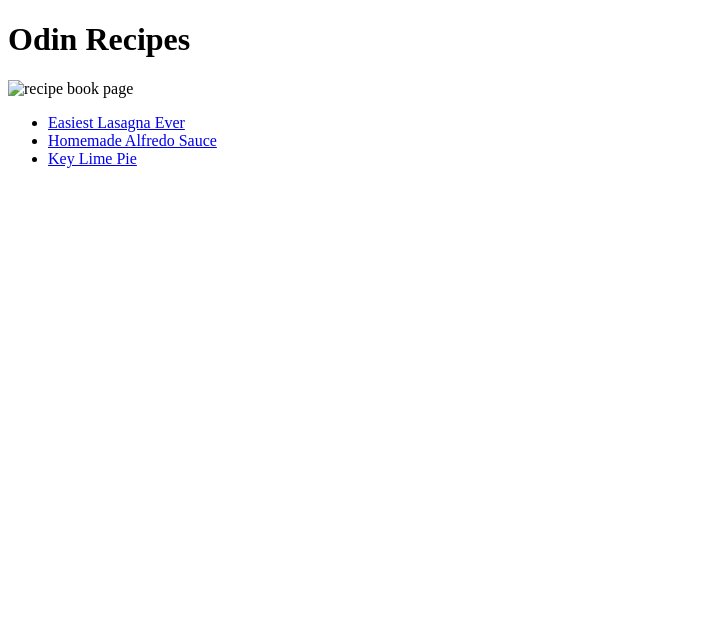
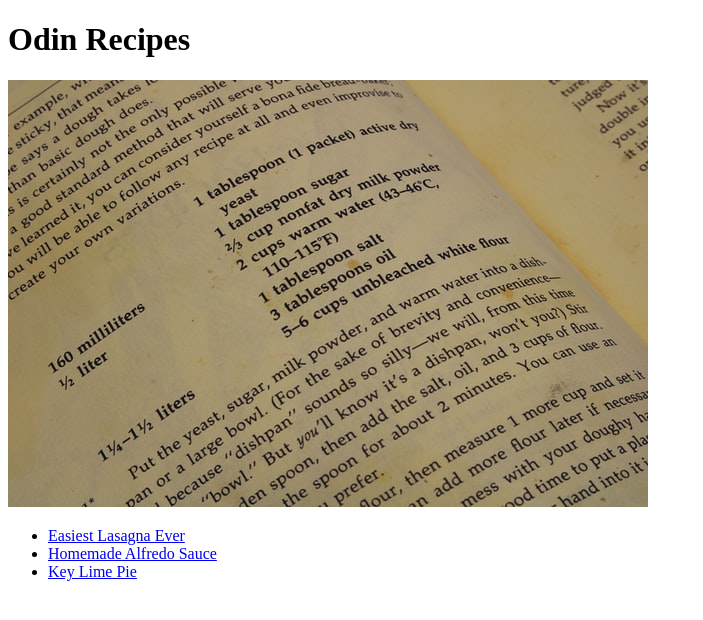
Before and after one commit to andrewjkramer/odin-recipes, a plain HTML site: page index.html in a window 1280 px wide. Shown: the whole page, without its empty margins (0-703 px from the left). Drawn offline with Linux system fonts and the light colour scheme; the site is published under a folder, as on GitHub Pages, so addresses that start at the root find nothing.

Commit message:
Added image

```diff
--- a/index.html
+++ b/index.html
@@ -8,7 +8,7 @@
 </head>
 <body>
   <h1>Odin Recipes</h1>
-  <img src="/img/recipebook.jpg" alt="recipe book page">
+  <img src="./img/recipebook.jpg" alt="recipe book page">
   <ul>
     <li><a href="./recipes/lasagna.html">Easiest Lasagna Ever</a></li>
     <li><a href="./recipes/alfredosauce.html">Homemade Alfredo Sauce</a></li>
```
